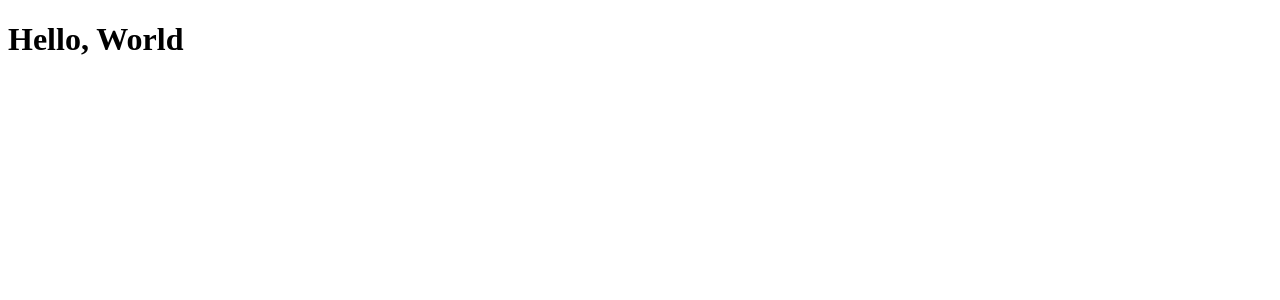
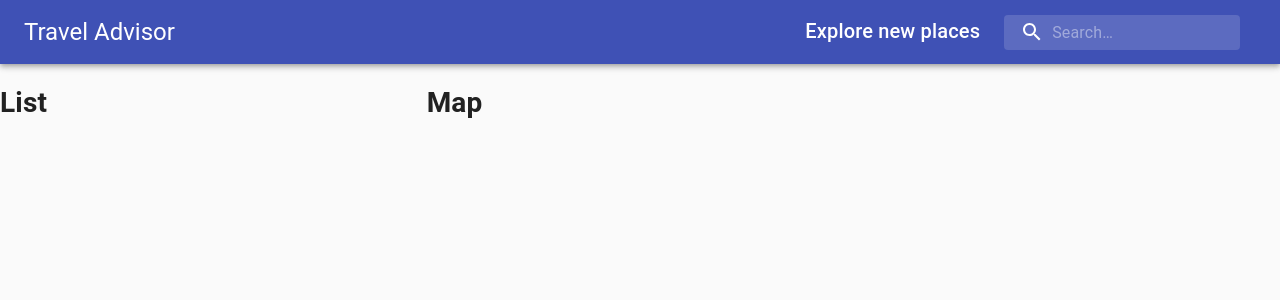
Before and after one commit to KunJon-analytics/traveladvisor, a React (Create React App) app: page / in a window 1280 px wide. Shown: the top 300 px of the page. Built offline with nearby package versions, Linux system fonts and the light colour scheme.

Commit message:
Header component UI completed

```diff
--- a/src/App.js
+++ b/src/App.js
@@ -1,10 +1,23 @@
 import React from "react";
+import { CssBaseline, Grid } from "@material-ui/core";
+import Header from "./components/Header/Header";
+import Map from "./components/Map/Map";
+import List from "./components/List/List";
 
 const App = () => {
   return (
-    <div>
-      <h1>Hello, World</h1>
-    </div>
+    <>
+      <CssBaseline />
+      <Header />
+      <Grid container spacing={3} style={{ width: "100%" }}>
+        <Grid item xs={12} md={4}>
+          <List />
+        </Grid>
+        <Grid item xs={12} md={8}>
+          <Map />
+        </Grid>
+      </Grid>
+    </>
   );
 };
 
--- a/src/components/Header/Header.jsx
+++ b/src/components/Header/Header.jsx
@@ -1,7 +1,37 @@
 import React from "react";
+import { Autocomplete } from "@react-google-maps/api";
+import { AppBar, Toolbar, Typography, InputBase, Box } from "@material-ui/core";
+import SearchIcon from "@material-ui/icons/Search";
+import useStyles from "./styles.js";
 
 const Header = () => {
-  return <h1>Header</h1>;
+  const classes = useStyles();
+
+  return (
+    <AppBar position="static">
+      <Toolbar className={classes.toolbar}>
+        <Typography variant="h5" className={classes.title}>
+          Travel Advisor
+        </Typography>
+        <Box display="flex">
+          <Typography variant="h6" className={classes.title}>
+            Explore new places
+          </Typography>
+          {/* <Autocomplete > */}
+          <div className={classes.search}>
+            <div className={classes.searchIcon}>
+              <SearchIcon />
+            </div>
+            <InputBase
+              placeholder="Search…"
+              classes={{ root: classes.inputRoot, input: classes.inputInput }}
+            />
+          </div>
+          {/* </Autocomplete> */}
+        </Box>
+      </Toolbar>
+    </AppBar>
+  );
 };
 
 export default Header;
--- a/src/components/Header/styles.js
+++ b/src/components/Header/styles.js
@@ -0,0 +1,46 @@
+import { alpha, makeStyles } from "@material-ui/core/styles";
+
+export default makeStyles((theme) => ({
+  title: {
+    display: "none",
+    [theme.breakpoints.up("sm")]: {
+      display: "block",
+    },
+  },
+  search: {
+    position: "relative",
+    borderRadius: theme.shape.borderRadius,
+    backgroundColor: alpha(theme.palette.common.white, 0.15),
+    "&:hover": { backgroundColor: alpha(theme.palette.common.white, 0.25) },
+    marginRight: theme.spacing(2),
+    marginLeft: 0,
+    width: "100%",
+    [theme.breakpoints.up("sm")]: {
+      marginLeft: theme.spacing(3),
+      width: "auto",
+    },
+  },
+  searchIcon: {
+    padding: theme.spacing(0, 2),
+    height: "100%",
+    position: "absolute",
+    pointerEvents: "none",
+    display: "flex",
+    alignItems: "center",
+    justifyContent: "center",
+  },
+  inputRoot: {
+    color: "inherit",
+  },
+  inputInput: {
+    padding: theme.spacing(1, 1, 1, 0),
+    paddingLeft: `calc(1em + ${theme.spacing(4)}px)`,
+    transition: theme.transitions.create("width"),
+    width: "100%",
+    [theme.breakpoints.up("md")]: { width: "20ch" },
+  },
+  toolbar: {
+    display: "flex",
+    justifyContent: "space-between",
+  },
+}));
```
